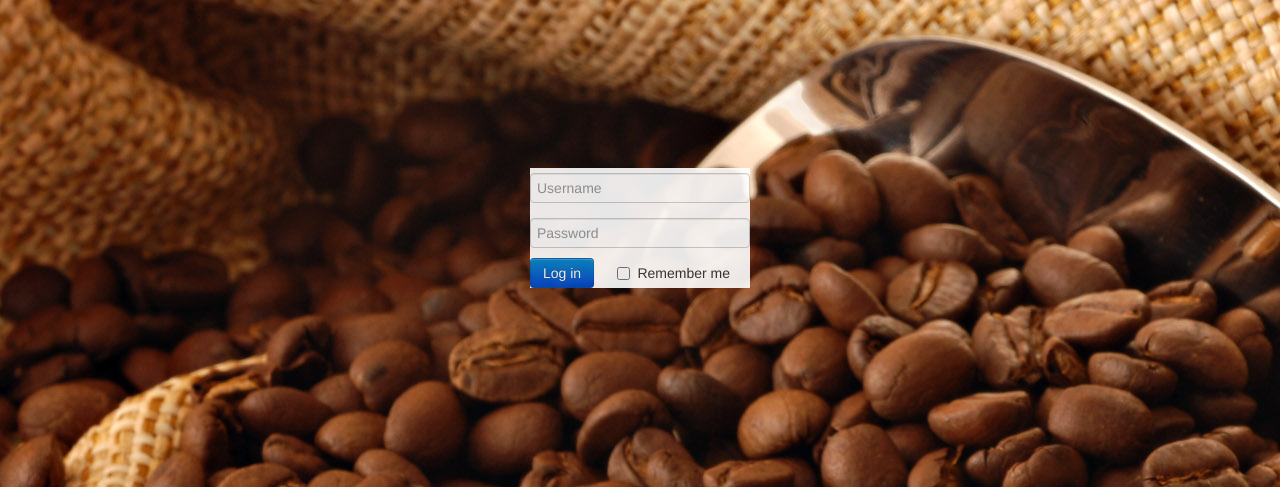
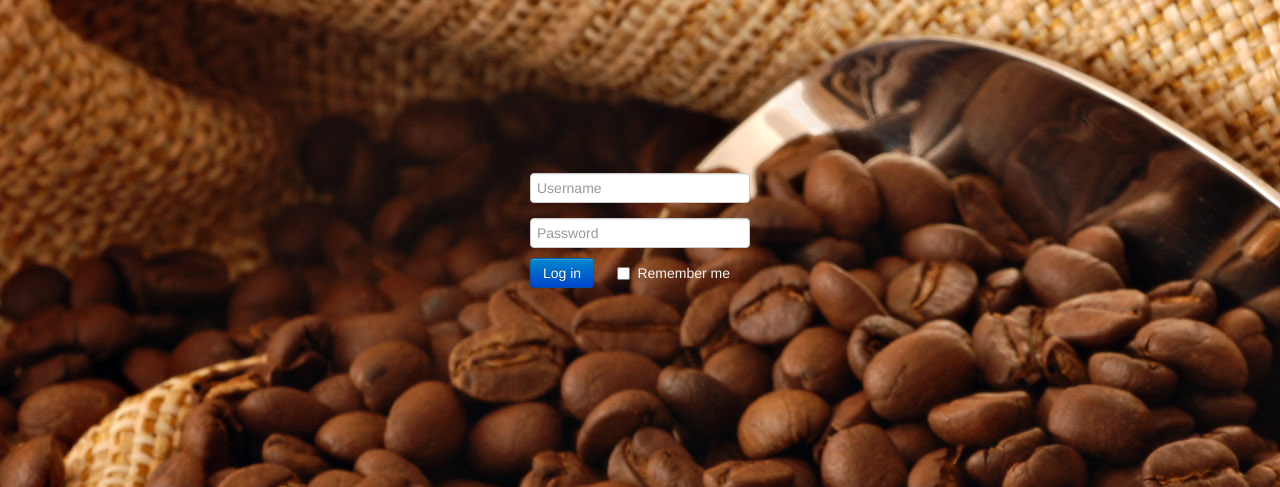
Before and after one commit to sawise/SoftwerkCoffee, a PHP site: page /login.php in a window 1280 px wide. Shown: the top 487 px of the page. Run offline with PHP 8.4, Linux system fonts and the light colour scheme; data that the repository does not hold is empty.

Commit message:
Minor design-changes

```diff
--- a/header.php
+++ b/header.php
@@ -151,18 +151,20 @@
 				width:10%;
 				text-align:center;
 			}
-			#settings {
+			.settings {
 				display:inline-block;
 				padding:5em 0 5em 0;
 				width:80%;
-				height:10em;
-				background-color:white;
+				height:10em;;
 			}
 			#time-block {
 				margin-top:3em;
 			}
 			#time {
 				margin-top:1em;
+			}
+			#remember {
+				color:#F5F5F5;
 			}
 		</style>
         <script type="text/javascript">
--- a/public/login.php
+++ b/public/login.php
@@ -40,7 +40,7 @@
 <?php require_once(ROOT_PATH.'/header.php'); ?>
 
 	<section>
-    	<div class="login-form divbg">
+    	<div class="login-form">
         	<form role="form" method="post" action="login.php">
             	<div class="form-group">
                 <label class="sr-only" for="username"></label>
@@ -63,7 +63,7 @@ echo $_COOKIE['remember_me']; ?>" />
 										echo '';
 									} ?>
 
-                          	 /> Remember me
+                          	 /> <span id="remember">Remember me</span>
                     	</label>
                     </div>
                 </div>
--- a/public/settings.php
+++ b/public/settings.php
@@ -9,7 +9,7 @@
 	<div id="settings-div">
  		<a href="index.php">&larr; Back to Coffee</a>
    	</div>
-    <section id="settings">
+    <section class="settings divbg">
     	<!--
     	<input type="button" class="btn btn-default" value="Start Timer" onclick="doTimer()" />
 
```
Also changed, not shown: 2 other files.
